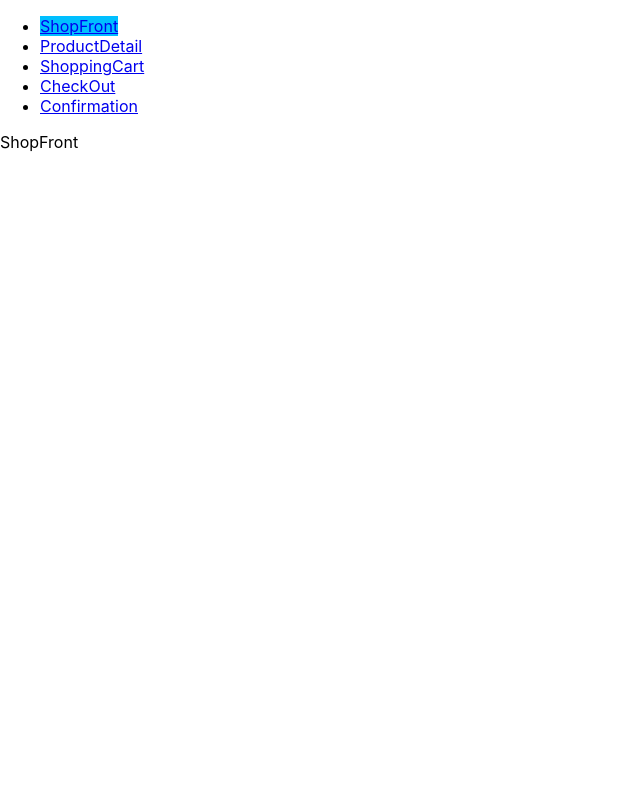
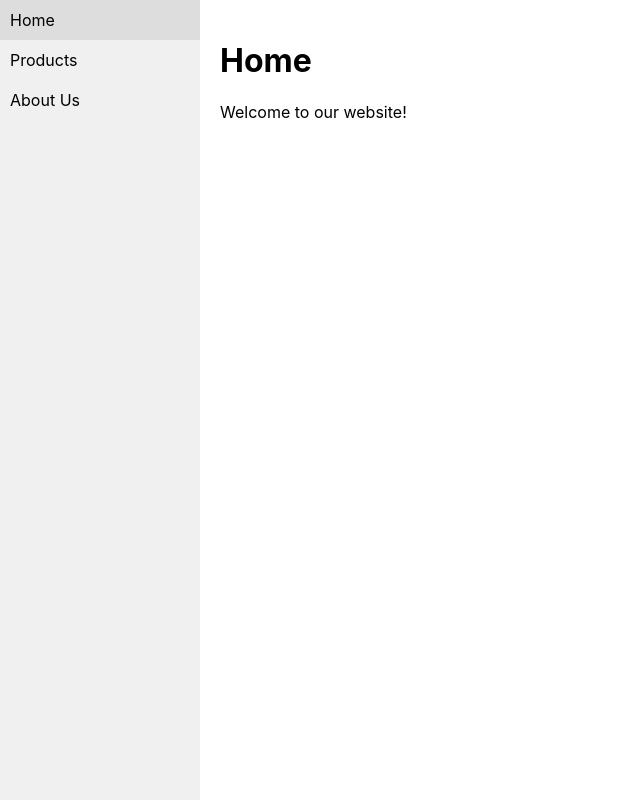
Before and after one commit to Thorn5/BrewXotic-Frontend, a React (Create React App) app: page / in a window 1280 px wide. Shown: the whole page, without its empty margins (0-640 px from the left). Built offline with nearby package versions, Linux system fonts and the light colour scheme.

Commit message:
test good

```diff
--- a/src/App.js
+++ b/src/App.js
@@ -1,24 +1,118 @@
 import "./App.css";
-import { Route, Routes, Switch, NavLink, Link } from "react-router-dom";
-import Navbar from "./elements/Navbar";
-import ShopFront from "./components/ShopFront"
-import ProductDetail from "./components/ProductDetail"
-import ShoppingCart from "./components/ShoppingCart"
-import CheckOut from "./components/CheckOut"
-import Confirmation from "./components/Confirmation"
+// import { Route, Routes, Switch, NavLink, Link } from "react-router-dom";
+// import Navbar from "./elements/Navbar";
+// import ShopFront from "./components/ShopFront"
+// import ProductDetail from "./components/ProductDetail"
+// import ShoppingCart from "./components/ShoppingCart"
+// import CheckOut from "./components/CheckOut"
+// import Confirmation from "./components/Confirmation"
+
+// function App() {
+//   return (
+//     <div className="App">
+//       <Routes>
+//         <Route path="/" element={<Navbar />}>
+//           <Route index element={<ShopFront />} />
+//           <Route path="/ProductDetail" element={<ProductDetail />} />
+//           <Route path="/ShoppingCart" element={<ShoppingCart />} />
+//           <Route path="/CheckOut" element={<CheckOut />} />
+//           <Route path="/Confirmation" element={<Confirmation />} />
+//         </Route>
+//       </Routes>
+//     </div>
+//   );
+// }
+
+// export default App;
+
+import React, { useState } from "react";
 
 function App() {
+  const [activeTab, setActiveTab] = useState("home");
+
+  const handleTabClick = (tabName) => {
+    setActiveTab(tabName);
+  };
+
   return (
     <div className="App">
-      <Routes>
-        <Route path="/" element={<Navbar />}>
-          <Route index element={<ShopFront />} />
-          <Route path="/ProductDetail" element={<ProductDetail />} />
-          <Route path="/ShoppingCart" element={<ShoppingCart />} />
-          <Route path="/CheckOut" element={<CheckOut />} />
-          <Route path="/Confirmation" element={<Confirmation />} />
-        </Route>
-      </Routes>
+      <nav>
+        <ul>
+          <li
+            className={activeTab === "home" ? "active" : ""}
+            onClick={() => handleTabClick("home")}
+          >
+            Home
+          </li>
+          <li
+            className={activeTab === "products" ? "active" : ""}
+            onClick={() => handleTabClick("products")}
+          >
+            Products
+          </li>
+          <li
+            className={activeTab === "about" ? "active" : ""}
+            onClick={() => handleTabClick("about")}
+          >
+            About Us
+          </li>
+        </ul>
+      </nav>
+
+      <main>
+        {activeTab === "home" && (
+          <div>
+            <h1>Home</h1>
+            <p>Welcome to our website!</p>
+          </div>
+        )}
+
+        {activeTab === "products" && (
+          <div>
+            <h1>Products</h1>
+            <p>Check out our products!</p>
+          </div>
+        )}
+
+        {activeTab === "about" && (
+          <div>
+            <h1>About Us</h1>
+            <p>Learn more about us!</p>
+          </div>
+        )}
+      </main>
+
+      <style jsx>{`
+        .App {
+          display: flex;
+        }
+
+        nav {
+          width: 200px;
+          height: 100vh;
+          background-color: #f0f0f0;
+        }
+
+        ul {
+          list-style-type: none;
+          margin: 0;
+          padding: 0;
+        }
+
+        li {
+          padding: 10px;
+          cursor: pointer;
+        }
+
+        li.active {
+          background-color: #ddd;
+        }
+
+        main {
+          flex-grow: 1;
+          padding: 20px;
+        }
+      `}</style>
     </div>
   );
 }
```
